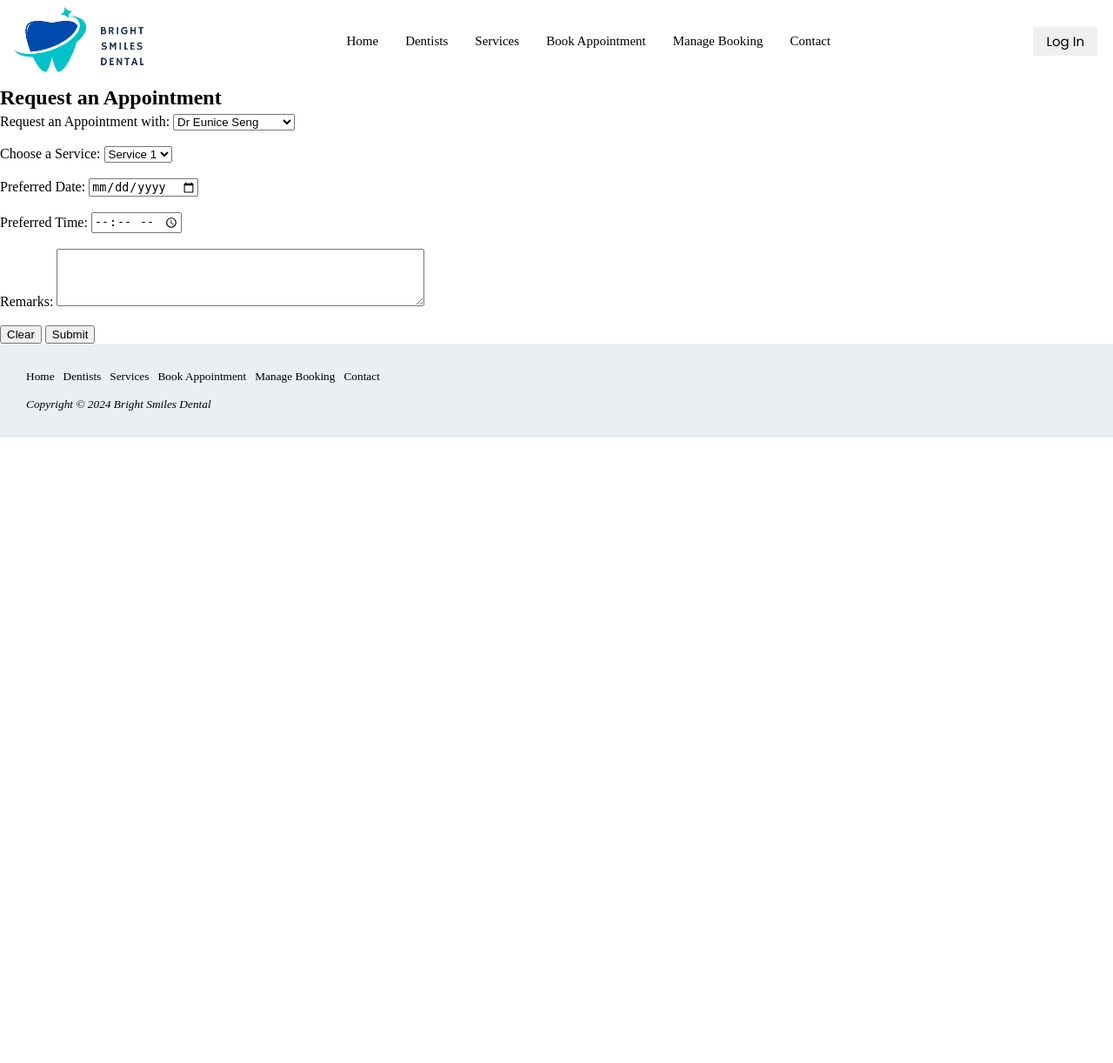
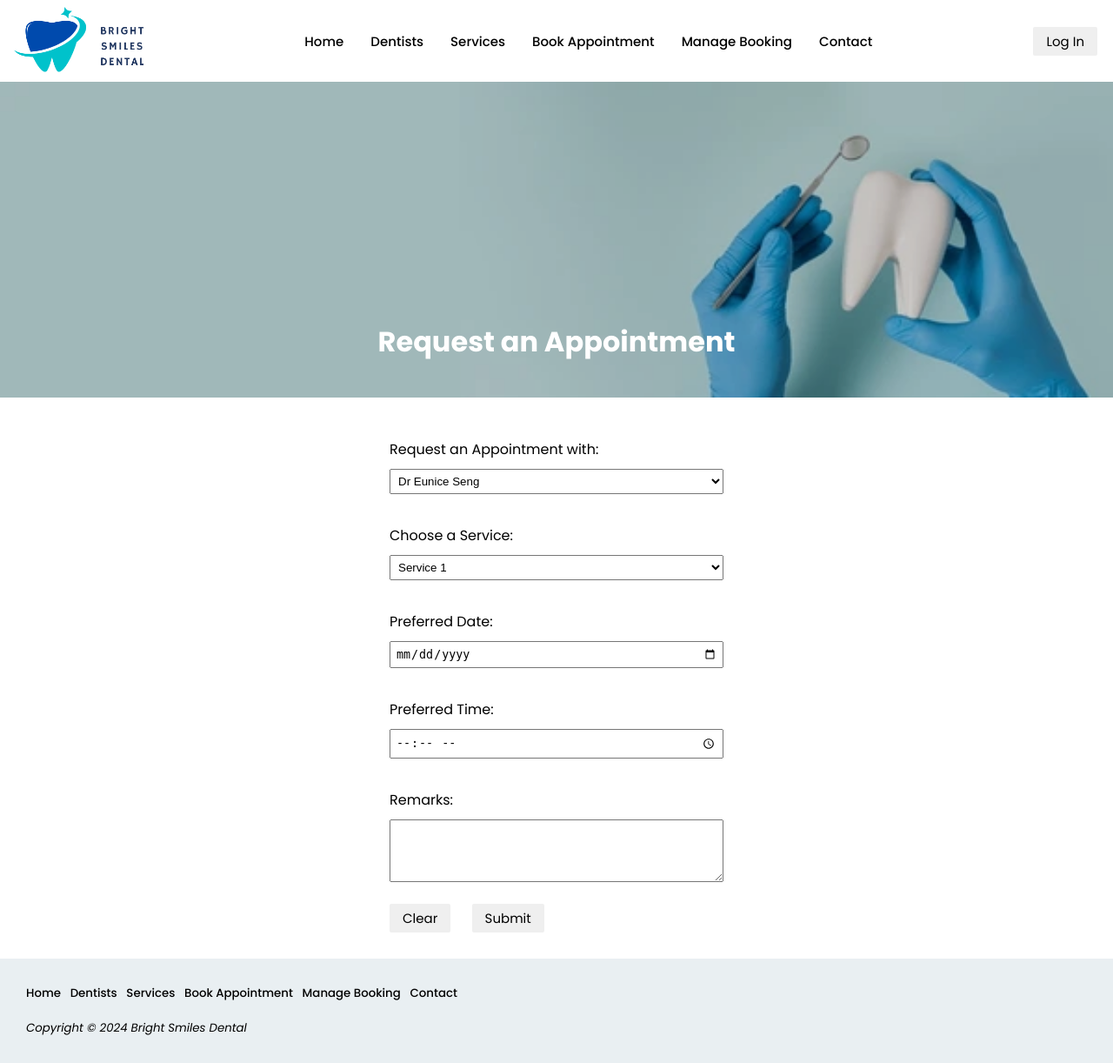
Before and after one commit to Rachealthong/dental-appointment, a PHP site: page /book_appointment.php in a window 1280 px wide. Shown: the whole page at 87% size. Before the commit the page ends 503 px from the top, so only its background shows below. Run offline with PHP 8.4, Linux system fonts and the light colour scheme.

Commit message:
modify php css

```diff
--- a/book_appointment.php
+++ b/book_appointment.php
@@ -20,45 +20,54 @@ $is_logged_in = true;
     <link href="https://fonts.googleapis.com/css2?family=Poppins:ital,wght@0,100;0,200;0,300;0,400;0,500;0,600;0,700;0,800;0,900;1,100;1,200;1,300;1,400;1,500;1,600;1,700;1,800;1,900&display=swap" rel="stylesheet">
 </head>
 <body>
+<div id="wrapper">
     <header>
     <div id="navbar"></div>
     </header>
     <main>
         <?php if ($is_logged_in): ?>
-            <h2>Request an Appointment</h2>
-            <form method="post" action="submit_appointment.php">
+            <div id="aboutus">
+                <img id="aboutus_img" class="img_filter" src="Assets/requestappointment.webp">
+                <div class="bottom_centered"><h1>Request an Appointment</h1></div>
+            </div>
+            <div id="appointment_form">
+            <form id="appointment" method="post" action="submit_appointment.php">
                 <label for="dentist">Request an Appointment with: </label>
                 <select id="dentist" name="dentist" required>
                     <option value="eunice_seng">Dr Eunice Seng</option>
                     <option value="thong_peiyu">Dr Thong Peiyu</option>
                     <option value="ali_abu">Dr Ali Abu Bin Akau</option>
                 </select>
-                <br><br>
+                <br>
                 <label for="service">Choose a Service: </label>
                 <select id="service" name="service" required>
                     <option value="service1">Service 1</option>
                     <option value="service2">Service 2</option>
                     <option value="service3">Service 3</option>
                 </select>
-                <br><br>
+                <br>
                 <label for="date">Preferred Date:</label>
                 <input type="date" id="date" name="date" required>
-                <br><br>
+                <br>
                 <label for="time">Preferred Time:</label>
                 <input type="time" id="time" name="time" required>
-                <br><br>
+                <br>
                 <label for="remarks">Remarks:</label>
                 <textarea id="remarks" name="remarks" rows="4" cols="50"></textarea>
-                <br><br>
-                <button type="reset">Clear</button>
-                <button type="submit">Submit</button>
+                <br>
+                <div id="reset_submit">
+                    <button type="reset">Clear</button>
+                    <button type="submit">Submit</button>
+                </div>
             </form>
+            </div>
         <?php else: ?>
             <h2>Please Log In</h2>
             <p>You need to log in to book an appointment. <a href="login.php">Log in here</a>.</p>
         <?php endif; ?>
     </main>
     <div id="footer"></div>
+</div>
 </div>
 <script>
     fetch('Elements/navbar.html')
--- a/styles.css
+++ b/styles.css
@@ -1,6 +1,9 @@
 body {
   margin:0px;
   width: 100%;
+  font-family: 'Poppins', sans-serif;
+  height: 100vh;
+  display: flex;
 }
 
 a {
@@ -164,6 +167,80 @@ footer a {
   align-items: center; /* Center vertically if height is constrained */
 }
 
+#appointment_form {
+  margin:10px 50px;
+  margin-left: auto;
+  margin-right: auto;
+  width:60%;
+  padding: 10px 5px 10px 5px;
+  display: flex;
+  flex:1;
+  flex-direction: column;
+  align-items: center;
+}
+
+#appointment {
+	 width:50%;
+    padding: 10px;
+    margin:auto;
+    display: flex;
+    flex-direction: column;
+
+}
+
+#appointment label {
+	    width: 300px;
+	    text-align: left;
+	    padding-right: 10px;
+	    margin-top: 10px;
+      display: block;
+}
+
+#appointment select, input, textarea {
+    margin-top: 10px;
+    display: block;
+    padding: 5px;
+    }
+
+#reset_submit button {
+  justify-content: center;
+  padding:5px 15px 5px 15px;
+  margin-right: 20px;
+  border-radius: 2px;
+  border: none;
+  font-family: "Poppins";
+  font-size: 15px;
+}
+
+#login_form {
+  margin: auto;
+  width: 300px;
+  display: flex; /* Use flexbox for centering */
+    justify-content: center; /* Center horizontally */
+    align-items: center;
+    padding: 50px;
+    border: 1px solid #ccc; /* Optional: Add a border */
+    border-radius: 5px; /* Optional: Rounded corners */
+    background-color: #f9f9f9; /* Optional: Background color */
+    box-shadow: 0 4px 10px rgba(0, 0, 0, 0.1);
+}
+
+#login input, textarea {
+  margin-top: 10px;
+  display: block;
+  padding: 5px;
+  }
+
+#login button {
+  justify-content: center;
+  padding:5px 15px 5px 15px;
+  margin-right: 20px;
+  border-radius: 2px;
+  border: none;
+  font-family: "Poppins";
+  font-size: 15px;
+}
+
 .poppins-thin {
     font-family: "Poppins", sans-serif;
     font-weight: 100;
```
Also changed, not shown: login.php (+7 -1 lines), manage_booking.php (+9 -4 lines), Assets/requestappointment.webp (added).
